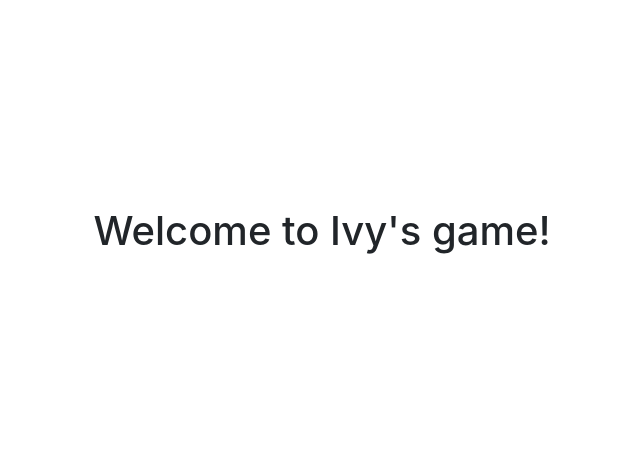
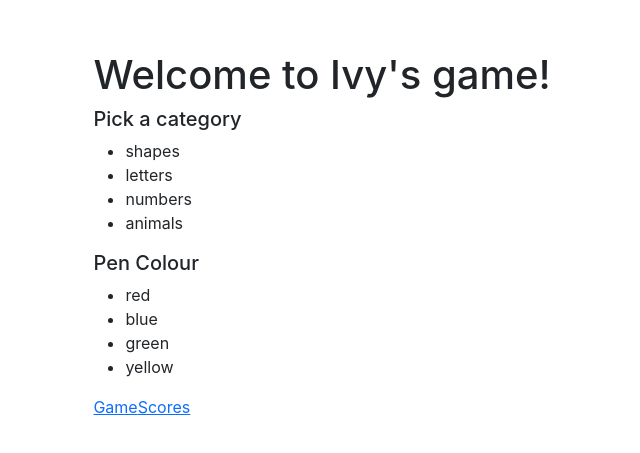
Before and after one commit to paulg44/drawing_game, a React (Create React App) app in the folder client/: page / in a window 1280 px wide. Shown: the part 165-618 px from the top of the page, without its empty margins (318-958 px from the left). Built offline with nearby package versions, Linux system fonts and the light colour scheme.

Commit message:
add basic json files and map them to homepage

```diff
--- a/client/src/Components/Canvas.js
+++ b/client/src/Components/Canvas.js
@@ -1,4 +1,4 @@
-import "../css/Canvas.css";
+import "../assets/css/Canvas.css";
 
 function Canvas() {
   return (
--- a/client/src/Components/PictureDisplay.js
+++ b/client/src/Components/PictureDisplay.js
@@ -1,4 +1,4 @@
-import "../css/PictureDisplay.css";
+import "../assets/css/PictureDisplay.css";
 
 function PictureDisplay() {
   return (
--- a/client/src/Pages/GamePage.js
+++ b/client/src/Pages/GamePage.js
@@ -1,9 +1,10 @@
+import "../assets/css/GamePage.css";
 import Canvas from "../Components/Canvas";
 import PictureDisplay from "../Components/PictureDisplay";
 
 function GamePage() {
   return (
-    <div>
+    <div className="gamePage">
       <PictureDisplay />
       <Canvas />
     </div>
--- a/client/src/Pages/Homepage.js
+++ b/client/src/Pages/Homepage.js
@@ -1,8 +1,27 @@
+import { Link } from "react-router-dom";
+import kidsData from "../assets/data/kidsCategories.json";
+import colorData from "../assets/data/colours.json";
+
 function Homepage() {
+  const mainCategories = Object.keys(kidsData.kidsCategories);
   return (
     <div className="homepage">
       <h1>Welcome to Ivy's game!</h1>
+      <h5>Pick a category</h5>
+      <ul>
+        {mainCategories.map((category, index) => (
+          <li key={index}>{category}</li>
+        ))}
+      </ul>
+      <h5>Pen Colour</h5>
+      <ul>
+        {colorData.colors.map((color) => (
+          <li key={color.id}>{color.name}</li>
+        ))}
+      </ul>
       {/* Placeholders for now */}
+      <Link to="/game">Game</Link>
+      <Link to="/score">Scores</Link>
     </div>
   );
 }
--- /dev/null
+++ b/client/src/assets/css/GamePage.css
@@ -0,0 +1,3 @@
+.gamePage {
+  display: flex;
+}
--- /dev/null
+++ b/client/src/assets/data/colours.json
@@ -0,0 +1,24 @@
+{
+  "colors": [
+    {
+      "id": 1,
+      "name": "red",
+      "hex": "#FF0000"
+    },
+    {
+      "id": 2,
+      "name": "blue",
+      "hex": "#0000FF"
+    },
+    {
+      "id": 3,
+      "name": "green",
+      "hex": "#00FF00"
+    },
+    {
+      "id": 4,
+      "name": "yellow",
+      "hex": "#FFFF00"
+    }
+  ]
+}
--- /dev/null
+++ b/client/src/assets/data/kidsCategories.json
@@ -0,0 +1,92 @@
+{
+  "kidsCategories": {
+    "shapes": [
+      {
+        "id": 1,
+        "name": "circle",
+        "image": "path/to/circle.png"
+      },
+      {
+        "id": 2,
+        "name": "square",
+        "image": "path/to/square.png"
+      },
+      {
+        "id": 3,
+        "name": "triangle",
+        "image": "path/to/triangle.png"
+      },
+      {
+        "id": 4,
+        "name": "rectangle",
+        "image": "path/to/rectangle.png"
+      }
+    ],
+    "letters": [
+      {
+        "id": 1,
+        "name": "A",
+        "image": "path/to/A.png"
+      },
+      {
+        "id": 2,
+        "name": "B",
+        "image": "path/to/B.png"
+      },
+      {
+        "id": 3,
+        "name": "C",
+        "image": "path/to/C.png"
+      },
+      {
+        "id": 4,
+        "name": "D",
+        "image": "path/to/D.png"
+      }
+    ],
+    "numbers": [
+      {
+        "id": 1,
+        "name": 1,
+        "image": "path/to/1.png"
+      },
+      {
+        "id": 2,
+        "name": 2,
+        "image": "path/to/2.png"
+      },
+      {
+        "id": 3,
+        "name": 3,
+        "image": "path/to/3.png"
+      },
+      {
+        "id": 4,
+        "name": 4,
+        "image": "path/to/4.png"
+      }
+    ],
+    "animals": [
+      {
+        "id": 1,
+        "name": "cat",
+        "image": "path/to/cat.png"
+      },
+      {
+        "id": 2,
+        "name": "dog",
+        "image": "path/to/dog.png"
+      },
+      {
+        "id": 3,
+        "name": "elephant",
+        "image": "path/to/elephant.png"
+      },
+      {
+        "id": 4,
+        "name": "lion",
+        "image": "path/to/lion.png"
+      }
+    ]
+  }
+}
```
Also changed, not shown: client/src/assets/css/Canvas.css (renamed from client/src/css/Canvas.css), client/src/assets/css/PictureDisplay.css (renamed from client/src/css/PictureDisplay.css).
